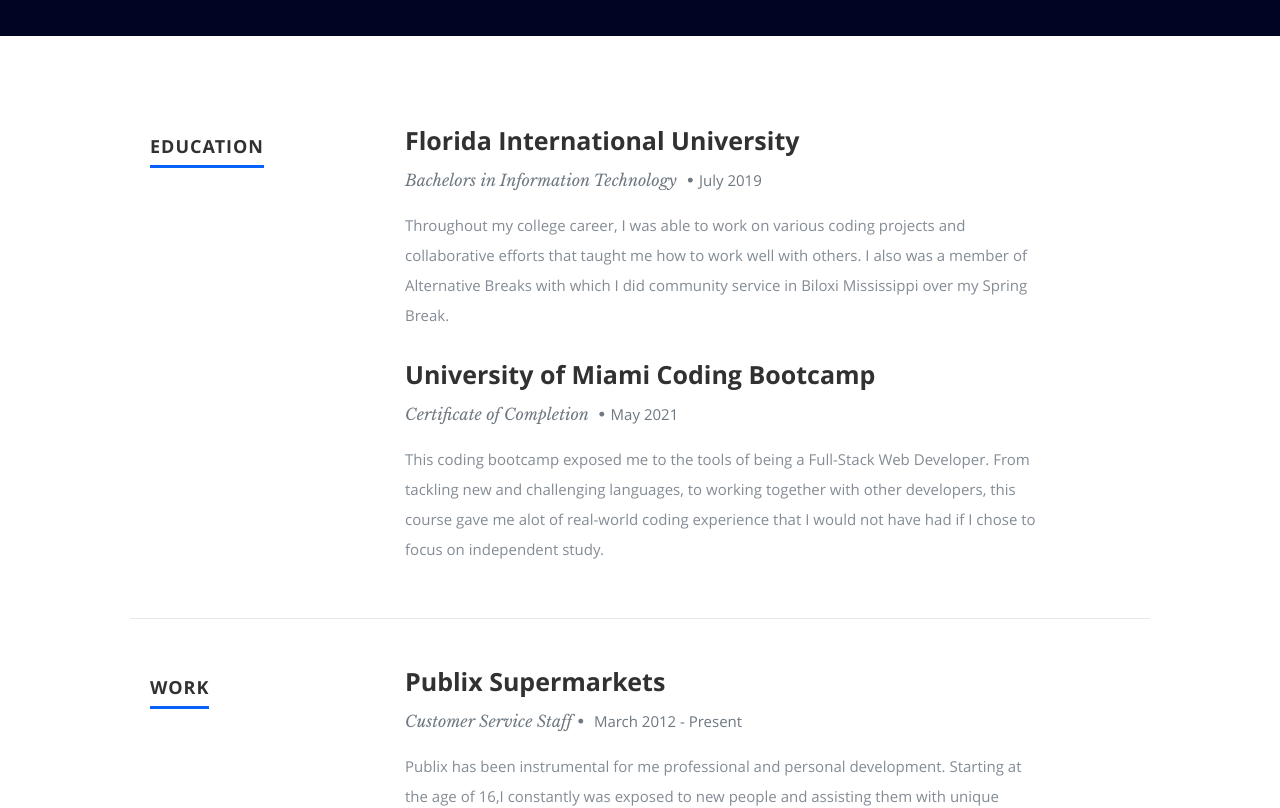
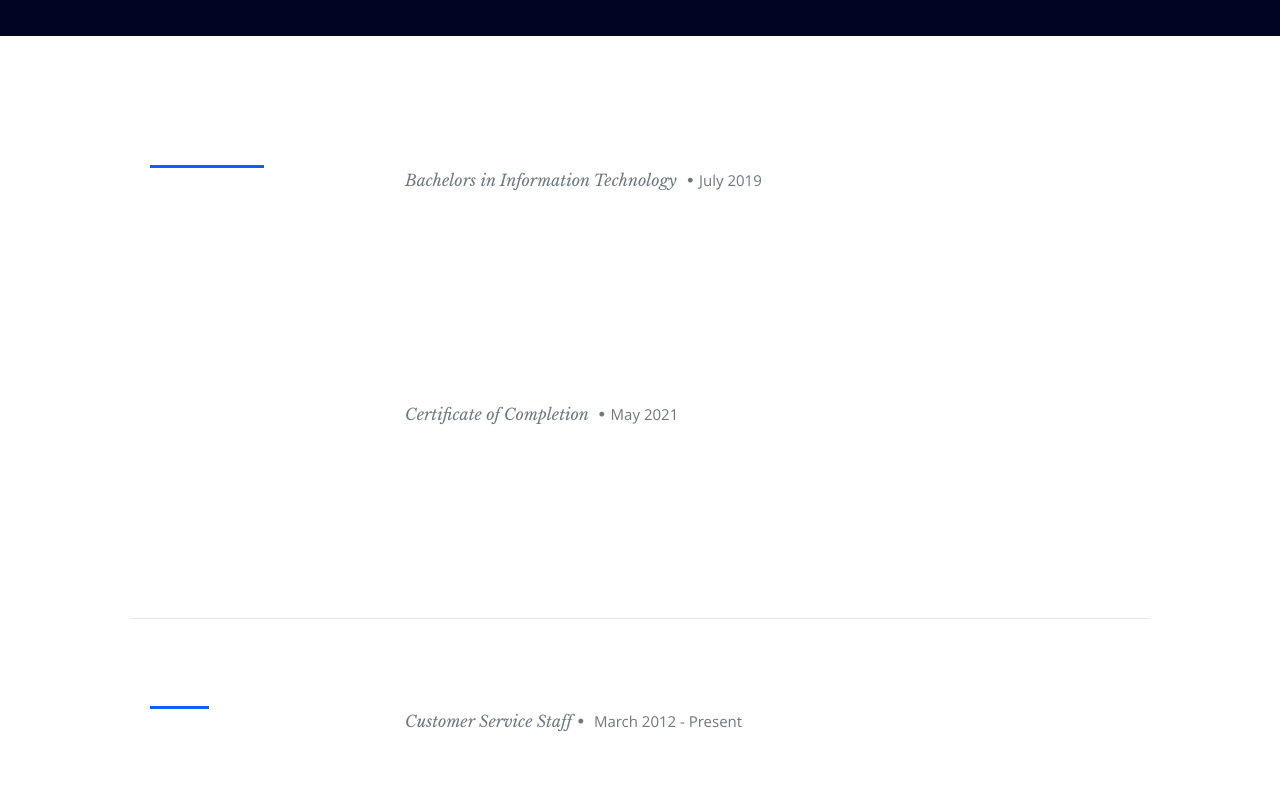
Before and after one commit to vanscoyro/ReactPortfolio, a React (Create React App) app: page / in a window 1280 px wide. Shown: the part 1280-2088 px from the top of the page. Built offline with nearby package versions, Linux system fonts and the light colour scheme.

Commit message:
fixed typo and changed color options to assist with design

```diff
--- a/public/css/default.css
+++ b/public/css/default.css
@@ -87,7 +87,7 @@
    word-wrap: break-word;
 }
 
-blockquote, q { quotes: &#8220 &#8220; }
+blockquote, q { quotes: #8220 #8220; }
 
 blockquote:before, blockquote:after,
 q:before, q:after {
@@ -142,12 +142,12 @@
 }
 
 body {
-   background: #fff;
+   background: black;
    font-family: 'opensans-regular', sans-serif;
    font-weight: normal;
    font-size: 15px;
    line-height: 30px;
-	color: #838C95;
+	color: white;
 
    -webkit-font-smoothing: antialiased; /* Fix for webkit rendering */
 	-webkit-text-size-adjust: 100%;
@@ -158,7 +158,7 @@
 --------------------------------------------------------------------- */
 
 h1, h2, h3, h4, h5, h6 {
-   color: #313131;
+   color: white;
 	font-family: 'opensans-bold', sans-serif;
    font-weight: normal;
 }
```
